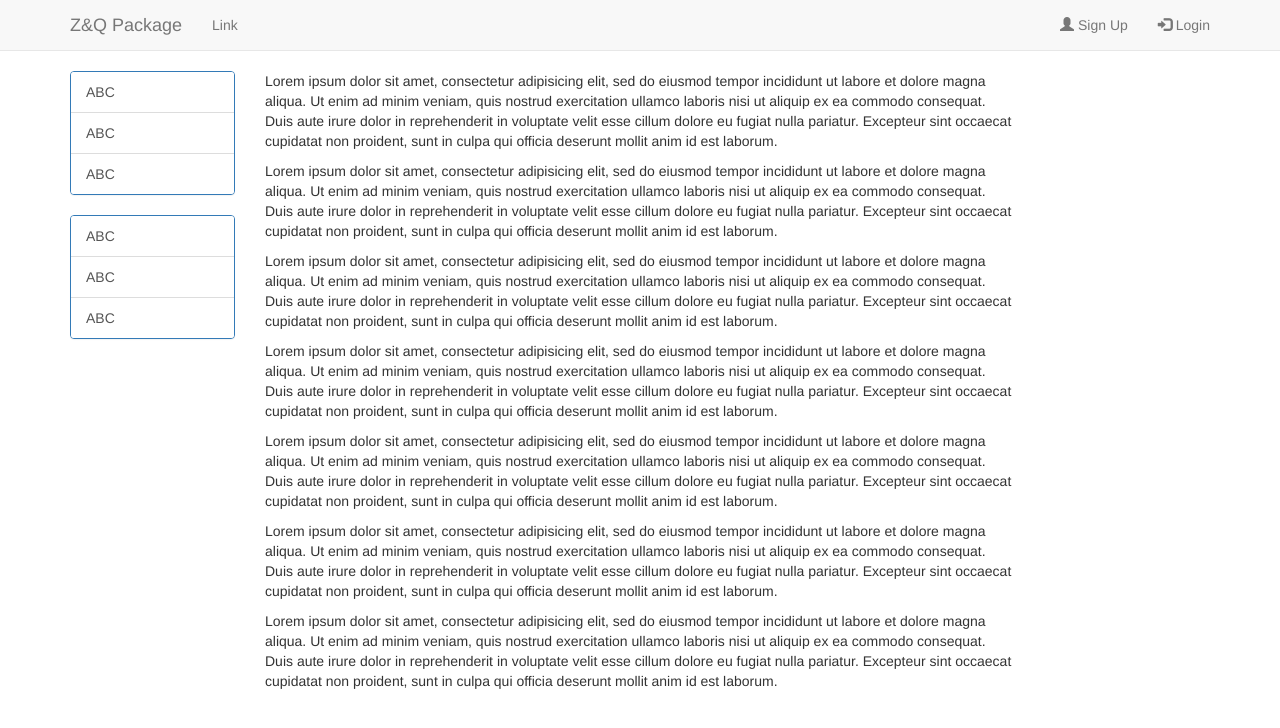
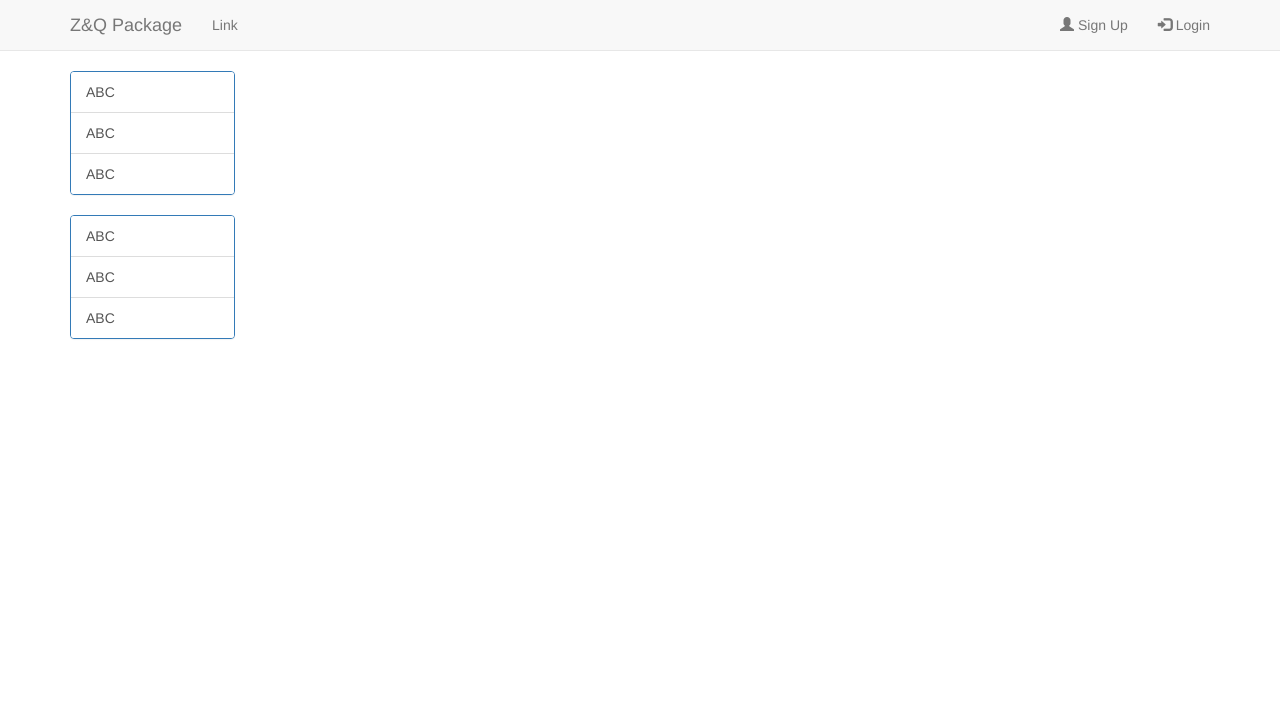
Before and after one commit to chuan137/oz-website, a React app: page / in a window 1280 px wide. Shown: the top 728 px of the page. Built offline with nearby package versions, Linux system fonts and the light colour scheme.

Commit message:
IMP separate side menu

```diff
--- a/app/App.jsx
+++ b/app/App.jsx
@@ -1,47 +1,22 @@
 import React from 'react';
 import { Grid, Row, Col } from 'react-bootstrap';
-import { PanelGroup, Panel, ListGroup, ListGroupItem } from 'react-bootstrap'
-
 import SiteHeader from './components/SiteHeader.jsx';
+import SiteSideMenu from './components/SiteSideMenu.jsx';
+// import UserFrom from './components/UserForm.jsx';
 
 export default class App extends React.Component {
   render() {
     return (
       <div>
+        <SiteHeader />
 
-        <SiteHeader />
         <Grid fluid={false}>
           <Row>
-            <Col md={2}>
-              <Panel header="Chu Dan" bsStyle="primary">
-                <ListGroup fill>
-                  <ListGroupItem href="#">ABC</ListGroupItem>
-                  <ListGroupItem href="#">ABC</ListGroupItem>
-                  <ListGroupItem href="#">ABC</ListGroupItem>
-                </ListGroup>
-              </Panel>
+            <Col md={2}> <SiteSideMenu /> </Col>
+            <Col md={8}>
 
-              <Panel header="Chu Dan 2" bsStyle="primary">
-                <ListGroup fill>
-                  <ListGroupItem href="#">ABC</ListGroupItem>
-                  <ListGroupItem href="#">ABC</ListGroupItem>
-                  <ListGroupItem href="#">ABC</ListGroupItem>
-                </ListGroup>
-              </Panel>
             </Col>
-
-            <Col md={8}>
-              <p> Lorem ipsum dolor sit amet, consectetur adipisicing elit, sed do eiusmod tempor incididunt ut labore et dolore magna aliqua. Ut enim ad minim veniam, quis nostrud exercitation ullamco laboris nisi ut aliquip ex ea commodo consequat. Duis aute irure dolor in reprehenderit in voluptate velit esse cillum dolore eu fugiat nulla pariatur. Excepteur sint occaecat cupidatat non proident, sunt in culpa qui officia deserunt mollit anim id est laborum. </p>
-              <p> Lorem ipsum dolor sit amet, consectetur adipisicing elit, sed do eiusmod tempor incididunt ut labore et dolore magna aliqua. Ut enim ad minim veniam, quis nostrud exercitation ullamco laboris nisi ut aliquip ex ea commodo consequat. Duis aute irure dolor in reprehenderit in voluptate velit esse cillum dolore eu fugiat nulla pariatur. Excepteur sint occaecat cupidatat non proident, sunt in culpa qui officia deserunt mollit anim id est laborum. </p>
-              <p> Lorem ipsum dolor sit amet, consectetur adipisicing elit, sed do eiusmod tempor incididunt ut labore et dolore magna aliqua. Ut enim ad minim veniam, quis nostrud exercitation ullamco laboris nisi ut aliquip ex ea commodo consequat. Duis aute irure dolor in reprehenderit in voluptate velit esse cillum dolore eu fugiat nulla pariatur. Excepteur sint occaecat cupidatat non proident, sunt in culpa qui officia deserunt mollit anim id est laborum. </p>
-              <p> Lorem ipsum dolor sit amet, consectetur adipisicing elit, sed do eiusmod tempor incididunt ut labore et dolore magna aliqua. Ut enim ad minim veniam, quis nostrud exercitation ullamco laboris nisi ut aliquip ex ea commodo consequat. Duis aute irure dolor in reprehenderit in voluptate velit esse cillum dolore eu fugiat nulla pariatur. Excepteur sint occaecat cupidatat non proident, sunt in culpa qui officia deserunt mollit anim id est laborum. </p>
-              <p> Lorem ipsum dolor sit amet, consectetur adipisicing elit, sed do eiusmod tempor incididunt ut labore et dolore magna aliqua. Ut enim ad minim veniam, quis nostrud exercitation ullamco laboris nisi ut aliquip ex ea commodo consequat. Duis aute irure dolor in reprehenderit in voluptate velit esse cillum dolore eu fugiat nulla pariatur. Excepteur sint occaecat cupidatat non proident, sunt in culpa qui officia deserunt mollit anim id est laborum. </p>
-              <p> Lorem ipsum dolor sit amet, consectetur adipisicing elit, sed do eiusmod tempor incididunt ut labore et dolore magna aliqua. Ut enim ad minim veniam, quis nostrud exercitation ullamco laboris nisi ut aliquip ex ea commodo consequat. Duis aute irure dolor in reprehenderit in voluptate velit esse cillum dolore eu fugiat nulla pariatur. Excepteur sint occaecat cupidatat non proident, sunt in culpa qui officia deserunt mollit anim id est laborum. </p>
-              <p> Lorem ipsum dolor sit amet, consectetur adipisicing elit, sed do eiusmod tempor incididunt ut labore et dolore magna aliqua. Ut enim ad minim veniam, quis nostrud exercitation ullamco laboris nisi ut aliquip ex ea commodo consequat. Duis aute irure dolor in reprehenderit in voluptate velit esse cillum dolore eu fugiat nulla pariatur. Excepteur sint occaecat cupidatat non proident, sunt in culpa qui officia deserunt mollit anim id est laborum. </p>
-            </Col>
-
           </Row>
-
         </Grid>
       </div>
     )
--- /dev/null
+++ b/app/components/SiteSideMenu.jsx
@@ -0,0 +1,29 @@
+import React, { Component } from 'react';
+import { PanelGroup, Panel, ListGroup, ListGroupItem } from 'react-bootstrap';
+
+export default class SiteSideMenu extends Component {
+
+  render() {
+    return (
+      <div>
+
+        <Panel header="Chu Dan" bsStyle="primary">
+          <ListGroup fill>
+            <ListGroupItem href="#">ABC</ListGroupItem>
+            <ListGroupItem href="#">ABC</ListGroupItem>
+            <ListGroupItem href="#">ABC</ListGroupItem>
+          </ListGroup>
+        </Panel>
+
+        <Panel header="Chu Dan 2" bsStyle="primary">
+          <ListGroup fill>
+            <ListGroupItem href="#">ABC</ListGroupItem>
+            <ListGroupItem href="#">ABC</ListGroupItem>
+            <ListGroupItem href="#">ABC</ListGroupItem>
+          </ListGroup>
+        </Panel>
+
+      </div>
+    );
+  }
+}
```
